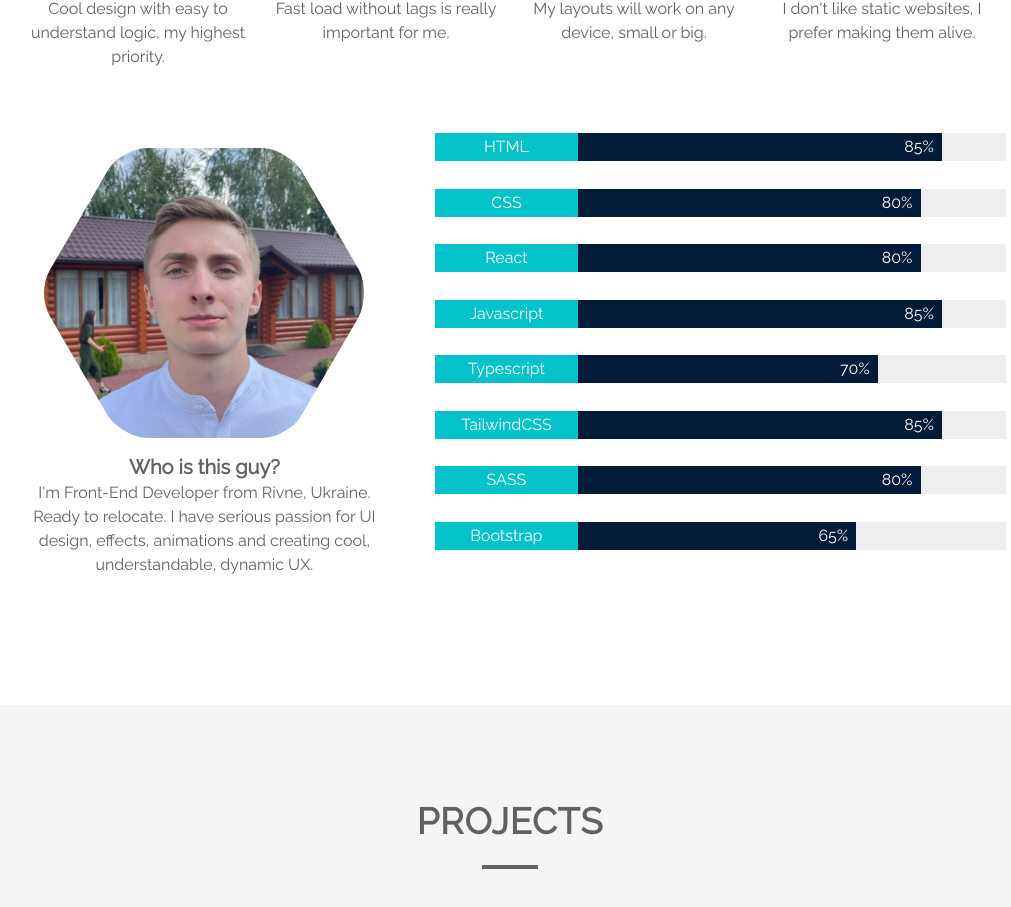
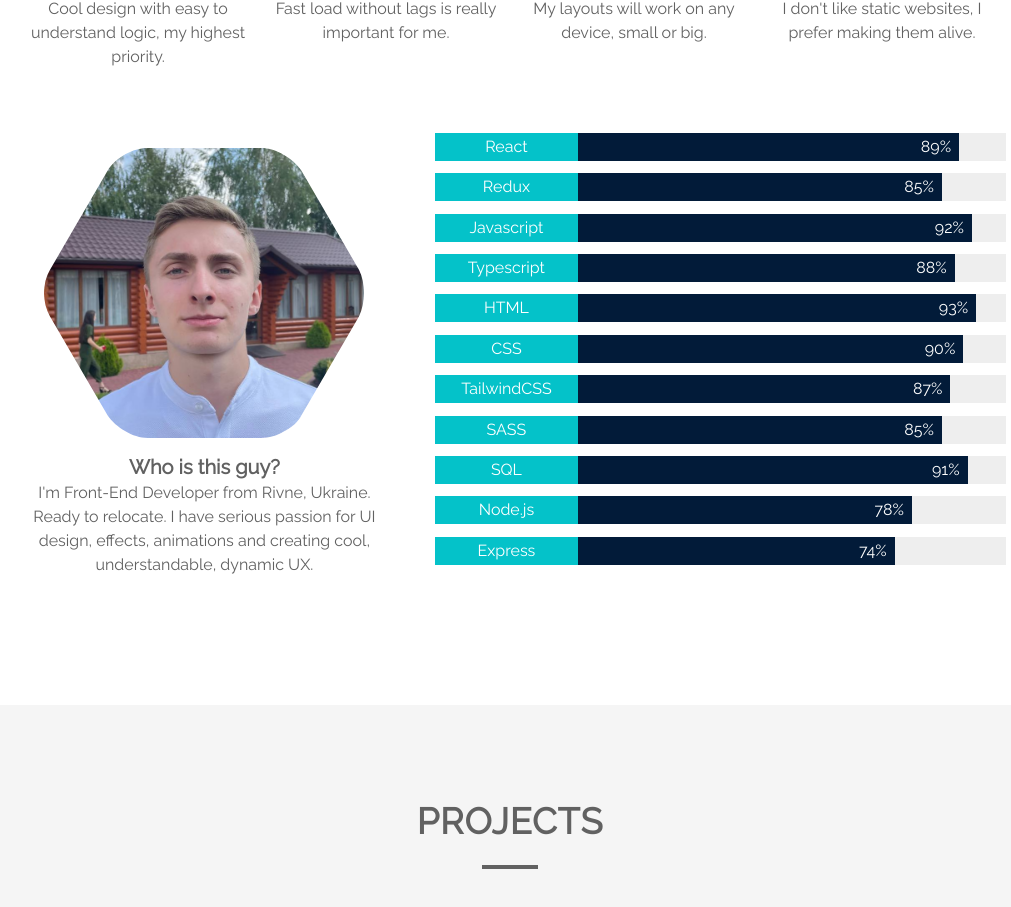
Before and after one commit to igorSimash/portfolio, a React (Create React App) app: page / in a window 1280 px wide. Shown: the part 1259-2166 px from the top of the page, without its empty margins (130-1141 px from the left). Built offline with nearby package versions, Linux system fonts and the light colour scheme.

Commit message:
added skills

```diff
--- a/src/assets/data/Skills.js
+++ b/src/assets/data/Skills.js
@@ -1,34 +1,46 @@
 export const skills = [
     {
-        skill: 'HTML',
+        skill: 'React',
+        percentage: 89,
+    },
+    {
+        skill: 'Redux',
         percentage: 85,
     },
     {
-        skill: 'CSS',
-        percentage: 80,
+        skill: 'Javascript',
+        percentage: 92,
     },
     {
-        skill: 'React',
-        percentage: 80,
+        skill: 'Typescript',
+        percentage: 88,
     },
     {
-        skill: 'Javascript',
+        skill: 'HTML',
+        percentage: 93,
+    },
+    {
+        skill: 'CSS',
+        percentage: 90,
+    },
+    {
+        skill: 'TailwindCSS',
+        percentage: 87,
+    },
+    {
+        skill: 'SASS',
         percentage: 85,
     },
     {
-        skill: 'Typescript',
-        percentage: 70,
+        skill: 'SQL',
+        percentage: 91,
     },
     {
-        skill: 'TailwindCSS',
-        percentage: 85,
+        skill: 'Node.js',
+        percentage: 78,
     },
     {
-        skill: 'SASS',
-        percentage: 80,
-    },
-    {
-        skill: 'Bootstrap',
-        percentage: 65,
+        skill: 'Express',
+        percentage: 74,
     },
 ]
```
